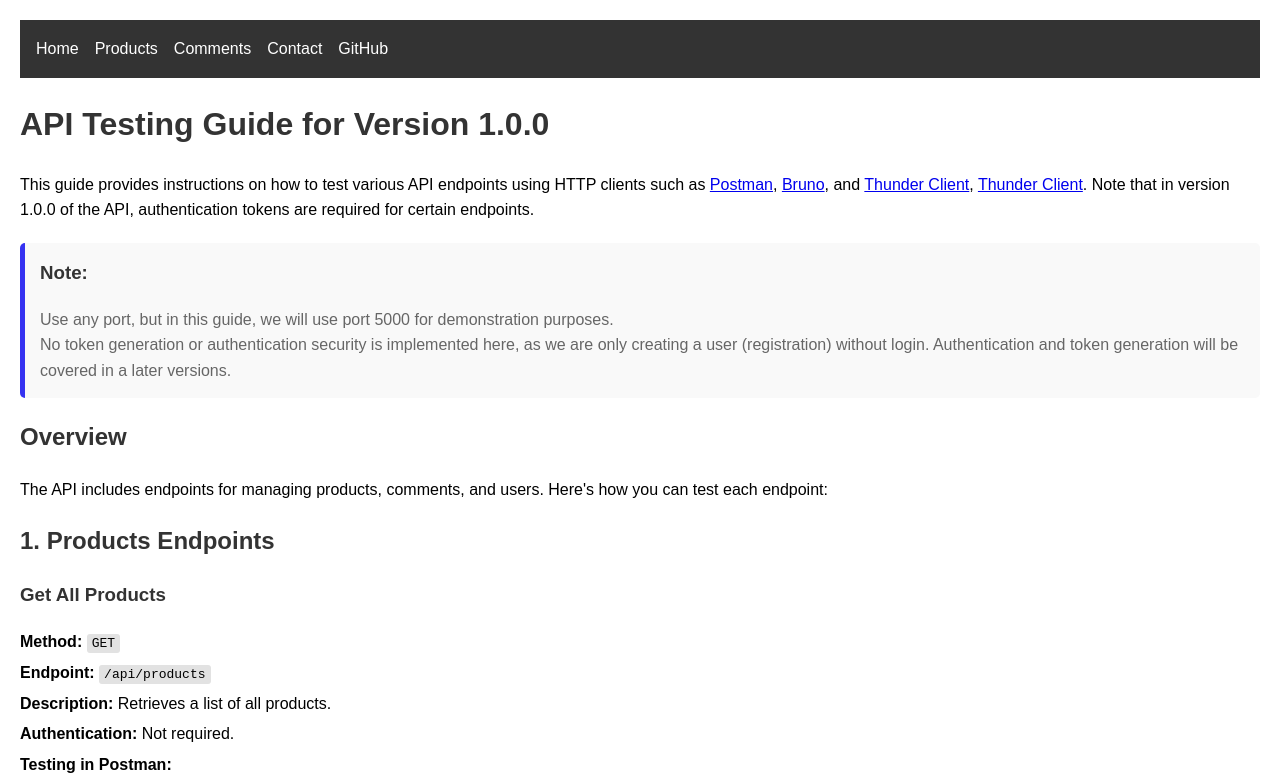
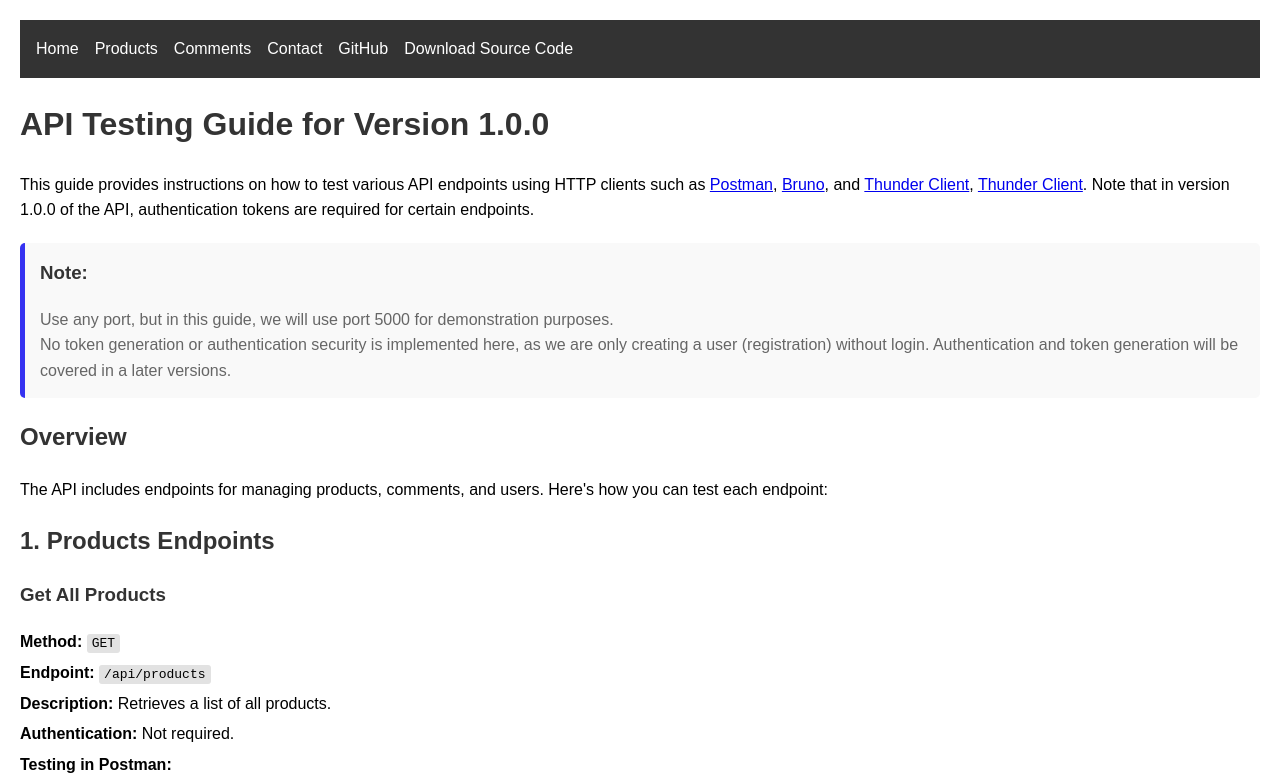
Before and after one commit to techstackspace/express, a website: page public/index.html in a window 1280 px wide. Shown: the top 779 px of the page. Drawn offline with Linux system fonts and the light colour scheme.

Commit message:
feat; provide link to doenload souce code

```diff
--- a/public/index.html
+++ b/public/index.html
@@ -133,8 +133,12 @@
           style="color: #fff; text-decoration: none;">Contact</a></li>
       <li style="margin-right: 1rem;"><a href="https://github.com/techstackspace/express" target="_blank"
           rel="noopener noreferrer" style="color: #fff; text-decoration: none;">GitHub</a></li>
+      <li style="margin-right: 1rem;"><a href="https://github.com/techstackspace/express/releases/tag/v1.0.0"
+          target="_blank" rel="noopener noreferrer" style="color: #fff; text-decoration: none;">Download Source Code</a>
+      </li>
     </ul>
   </nav>
+
   <h1>API Testing Guide for Version 1.0.0</h1>
   <p>This guide provides instructions on how to test various API endpoints using HTTP clients such as <a
       href="https://www.postman.com/product/rest-client" target="_blank" rel="noopener noreferrer">Postman</a>, <a
@@ -528,7 +532,8 @@
     <p><a href="https://techstackspace.com/about" style="color: #fff; text-decoration: none;">About Us</a> | <a
         href="https://techstackspace.com/privacy" style="color: #fff; text-decoration: none;">Privacy Policy</a> | <a
         href="https://techstackspace.com/terms" style="color: #fff; text-decoration: none;">Terms of Service</a></p>
-    <span>Made with ❤️ by <a href="https://bio.link/bello" target="_blank" rel="noopener noreferrer">Bello Osagie</a></span>
+    <span>Made with ❤️ by <a href="https://bio.link/bello" target="_blank" rel="noopener noreferrer">Bello
+        Osagie</a></span>
   </footer>
 </body>
 
```
